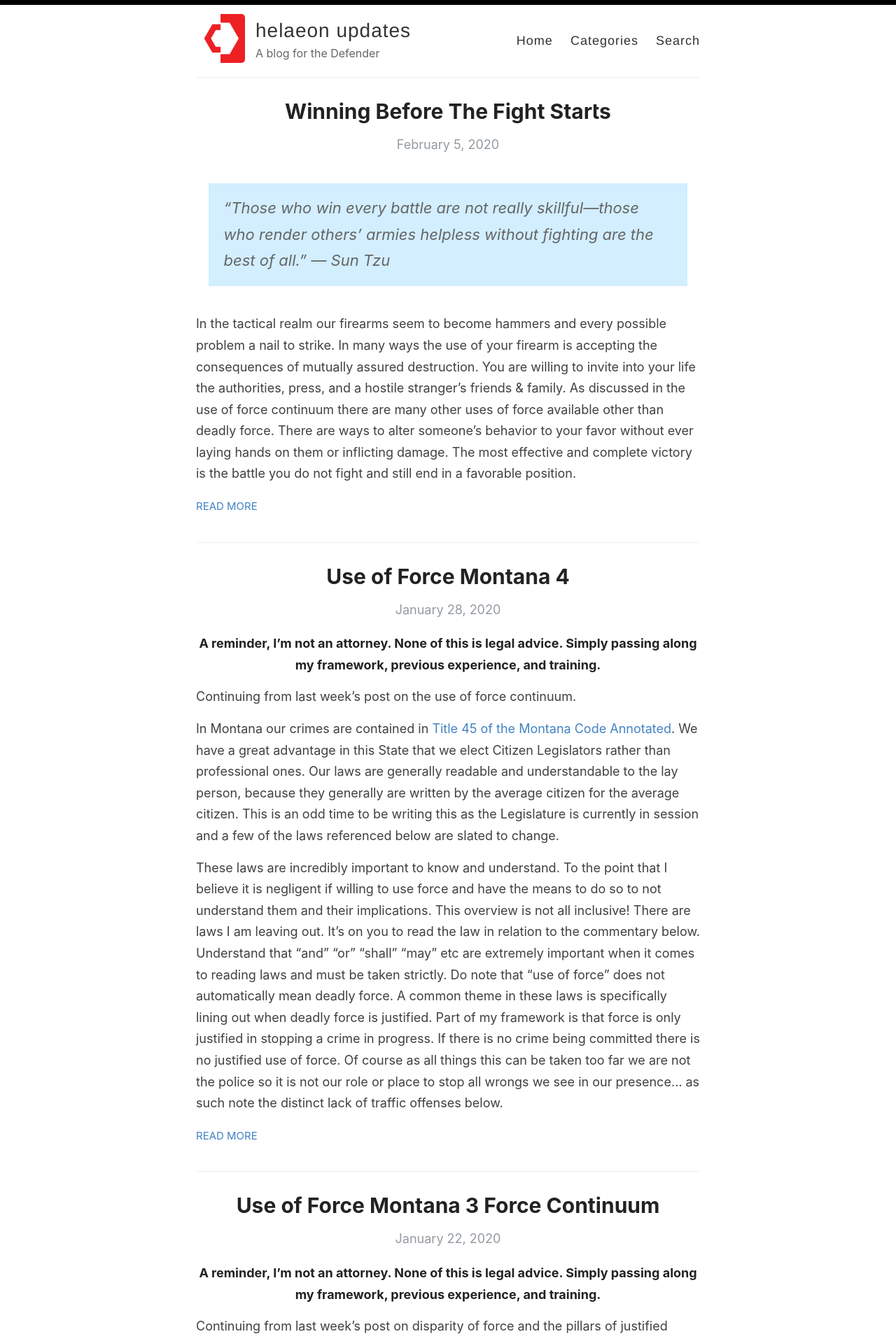
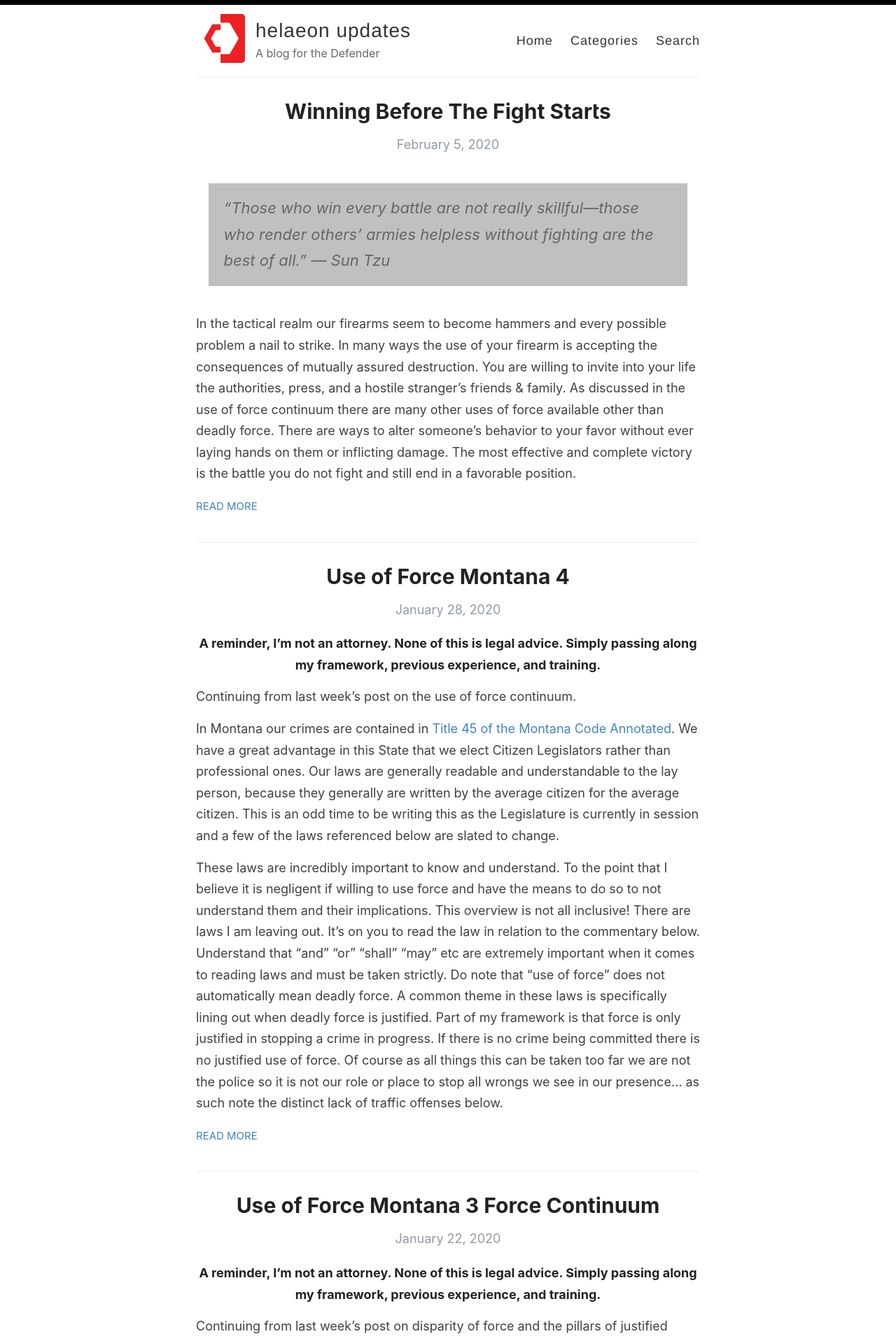
Before and after one commit to helaeon/helaeon.github.io, a Jekyll site: the page built from index.html, in a window 1280 px wide. Shown: the top 1917 px of the page at 70% size. Built offline with Jekyll 4.4.1, drawn with Linux system fonts in a browser that asks for light colours; the list of posts is cut into pages by our own code.

Commit message:
Update style.scss

```diff
--- a/assets/style.scss
+++ b/assets/style.scss
@@ -378,7 +378,7 @@ nav {
     color: $gray;
     font-size: 22px;
     font-style: italic;
-    background-color: #d2eeff;
+    background-color: #c0c0c0;
   }
 
   .you-may-like{
```
